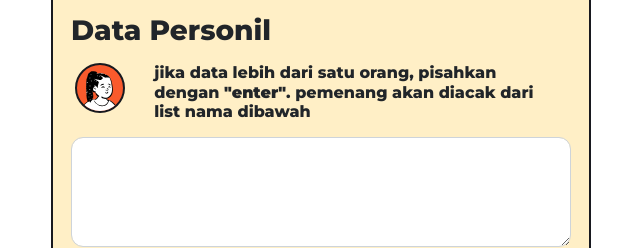
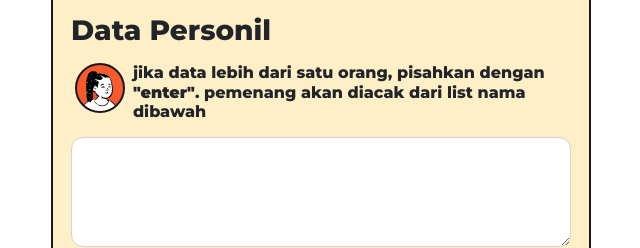
Before and after one commit to PangFive/newspin, a plain HTML site: page setstatus.html in a window 1280 px wide. Shown: the part 243-491 px from the top of the page, without its empty margins (319-959 px from the left). Drawn offline with nearby package versions, Linux system fonts and the light colour scheme; no server answers.

Commit message:
fix margin

```diff
--- a/setstatus.html
+++ b/setstatus.html
@@ -106,12 +106,12 @@
             <div class="row p-1">
               <h3 class="font-mont">Data Personil</h3>
               <div class="col-12 d-flex p-0 mt-2 mb-2">
-                <div class="col-2 pl-1">
+                <div class="pl-1 pr-2">
                   <div class="img-avatar">
                     <img src="/images/avatar-2.svg" alt="avatar" style="margin-top:-2px;margin-left:-1px; width: 100%;">
                   </div>
                 </div>
-                <div class="col-10 pl-0">
+                <div class="pl-0">
                   <h6 class="font-mont">jika data lebih dari satu orang, pisahkan dengan
                     <strong>"enter"</strong>. pemenang akan diacak dari list nama dibawah
                   </h6>
```
